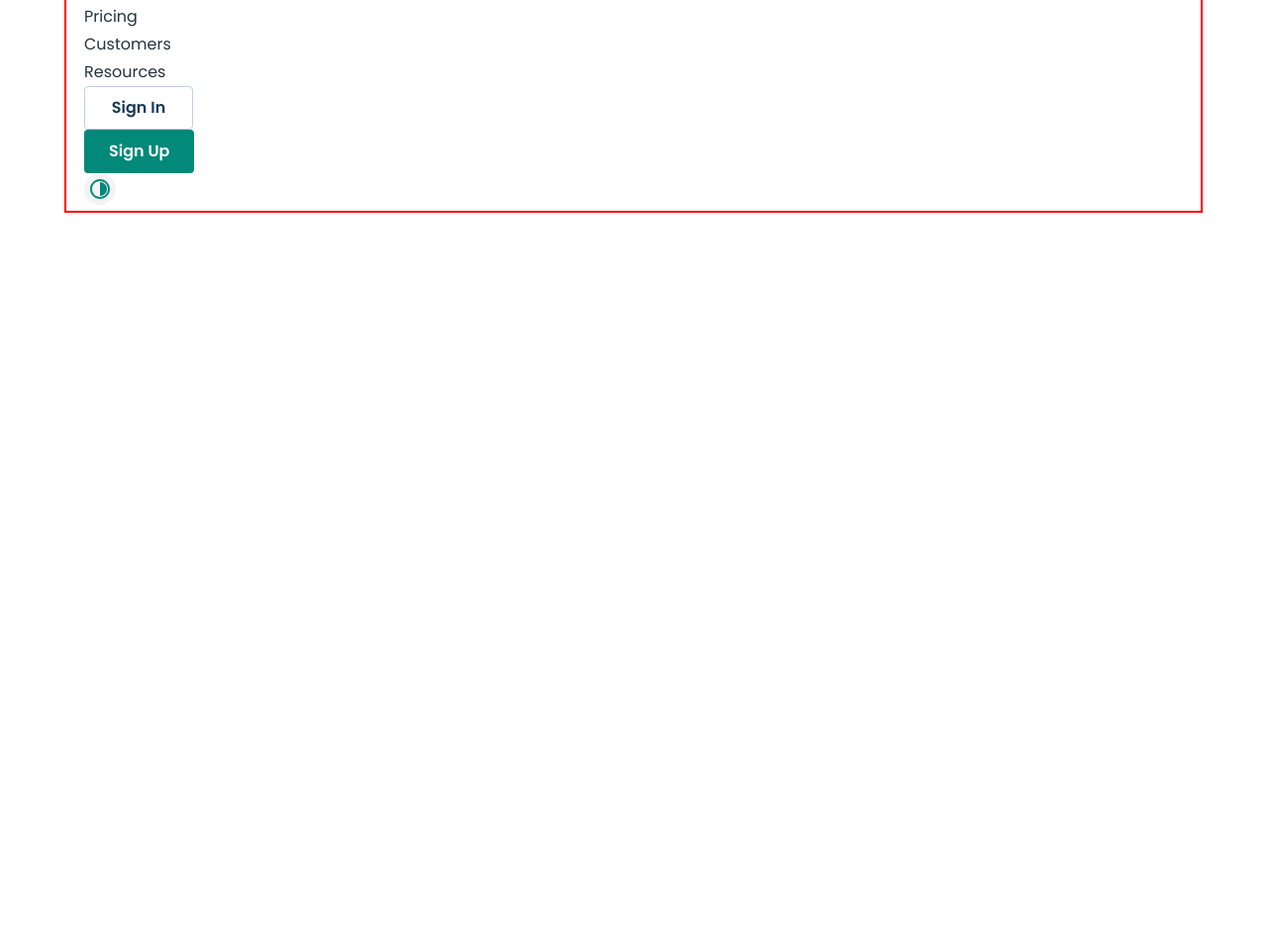
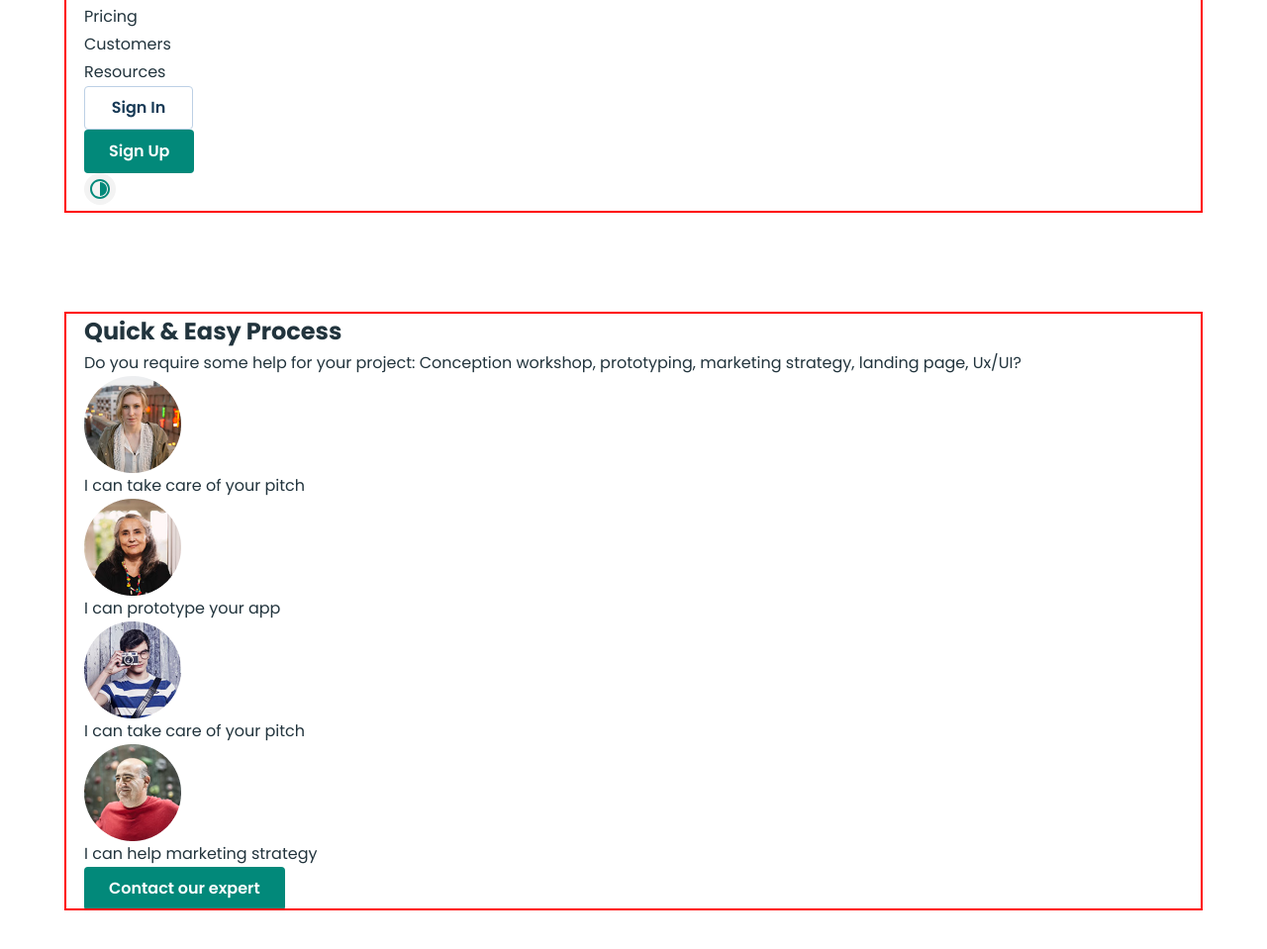
Before and after one commit to YK911/bcon_generation-practice, a plain HTML site: page index.html in a window 1280 px wide. Shown: the part 93-1052 px from the top of the page at 99% size. Before the commit the page ends 800 px from the top, so only its background shows below. Drawn offline with nearby package versions, Linux system fonts and the light colour scheme.

Commit message:
add staff section

```diff
--- a/index.html
+++ b/index.html
@@ -6,25 +6,15 @@
 		<meta name="viewport" content="width=device-width, initial-scale=1.0" />
 		<title>Product</title>
 		<!-- Favicon -->
-    <link
-      rel="shortcut icon"
-      href="./images/favicon/favicon.svg"
-      type="image/svg"
-      width="40"
-      height="36"
-    />
+		<link rel="shortcut icon" href="./images/favicon/favicon.svg" type="image/svg" width="40" height="36" />
 		<!-- Normalize -->
-    <link
-      rel="stylesheet"
-      href="https://cdn.jsdelivr.net/npm/modern-normalize@1.1.0/modern-normalize.min.css"
-    />
+		<link rel="stylesheet" href="https://cdn.jsdelivr.net/npm/modern-normalize@1.1.0/modern-normalize.min.css" />
 		<!-- Fonts -->
 		<link rel="preconnect" href="https://fonts.googleapis.com" />
 		<link rel="preconnect" href="https://fonts.gstatic.com" crossorigin />
 		<link
 			href="https://fonts.googleapis.com/css2?family=Inter:wght@500&family=Montserrat:wght@600&family=Poppins:wght@400;500;600;700&display=swap"
-      rel="stylesheet"
-    />
+			rel="stylesheet" />
 		<!-- Custom styles -->
 		<link rel="stylesheet" href="./css/styles.css" />
 	</head>
@@ -32,14 +22,7 @@
 		<!-- Header section -->
 		<header class="header">
 			<div class="container">
-        <a class="logo" href=""
-          ><img
-            src="./images/header/logo.svg"
-            alt="Product logo"
-            width="40"
-            height="36"
-          />Product</a
-        >
+				<a class="logo" href=""><img src="./images/header/logo.svg" alt="Product logo" width="40" height="36" />Product</a>
 				<nav class="nav">
 					<ul class="nav-list">
 						<li class="nav-item">
@@ -69,5 +52,51 @@
 				</button>
 			</div>
 		</header>
+		<main>
+			<!--Staff section-->
+			<section class="section staff-section">
+				<div class="container">
+					<h2 class="staff-title">Quick & Easy Process</h2>
+					<p class="staff-descr">
+						Do you require some help for your project: Conception workshop, prototyping, marketing strategy, landing page, Ux/UI?
+					</p>
+					<ul class="staff-list">
+						<li class="staff-item">
+							<div class="staff-img-wrap">
+								<img src="./images/staff/staff1.png" alt="expert photo" width="98" height="98" />
+							</div>
+							<div class="staff-dialog-wrap">
+								<p class="staff-dialog">I can take care of your pitch</p>
+							</div>
+						</li>
+						<li class="staff-item">
+							<div class="staff-img-wrap">
+								<img src="./images/staff/staff2.png" alt="expert photo" width="98" height="98" />
+							</div>
+							<div class="staff-dialog-wrap">
+								<p class="staff-dialog">I can prototype your app</p>
+							</div>
+						</li>
+						<li class="staff-item">
+							<div class="staff-img-wrap">
+								<img src="./images/staff/staff3.png" alt="expert photo" width="98" height="98" />
+							</div>
+							<div class="staff-dialog-wrap">
+								<p class="staff-dialog">I can take care of your pitch</p>
+							</div>
+						</li>
+						<li class="staff-item">
+							<div class="staff-img-wrap">
+								<img src="./images/staff/staff4.png" alt="expert photo" width="98" height="98" />
+							</div>
+							<div class="staff-dialog-wrap">
+								<p class="staff-dialog">I can help marketing strategy</p>
+							</div>
+						</li>
+					</ul>
+					<button type="button" class="btn">Contact our expert</button>
+				</div>
+			</section>
+		</main>
 	</body>
 </html>
```
Lines whose indentation alone changed are shown as unchanged.
